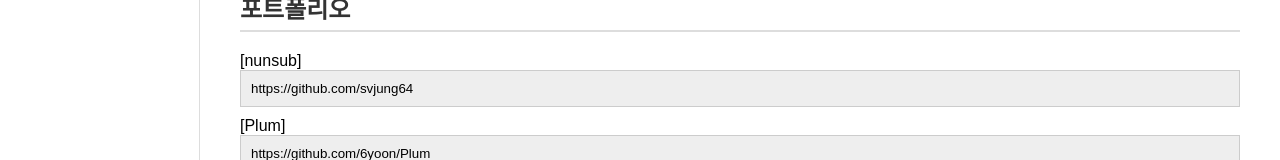
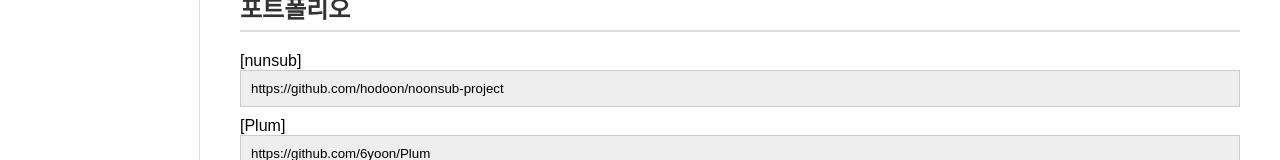
Before and after one commit to 6yoon/resume, a plain HTML site: page resume.html in a window 1280 px wide. Shown: the part 614-774 px from the top of the page. Drawn offline with Linux system fonts and the light colour scheme.

Commit message:
update url

```diff
--- a/resume.html
+++ b/resume.html
@@ -157,7 +157,7 @@
     <div class="section" id="portfolio">
       <h2>포트폴리오</h2>
       <ul>
-        <li>[nunsub] <input type="text" value="https://github.com/svjung64" readonly /></li>
+        <li>[nunsub] <input type="text" value="https://github.com/hodoon/noonsub-project" readonly /></li>
         <li>[Plum] <input type="text" value="https://github.com/6yoon/Plum" readonly /></li>
         <li>[Object Detection] <input type="text" value="https://github.com/6yoon/Real-time-Object-Detection" readonly /></li>
         <li>[MySafeBox] <input type="text" value="https://github.com/6yoon/mySafeBox" readonly /></li>
```
